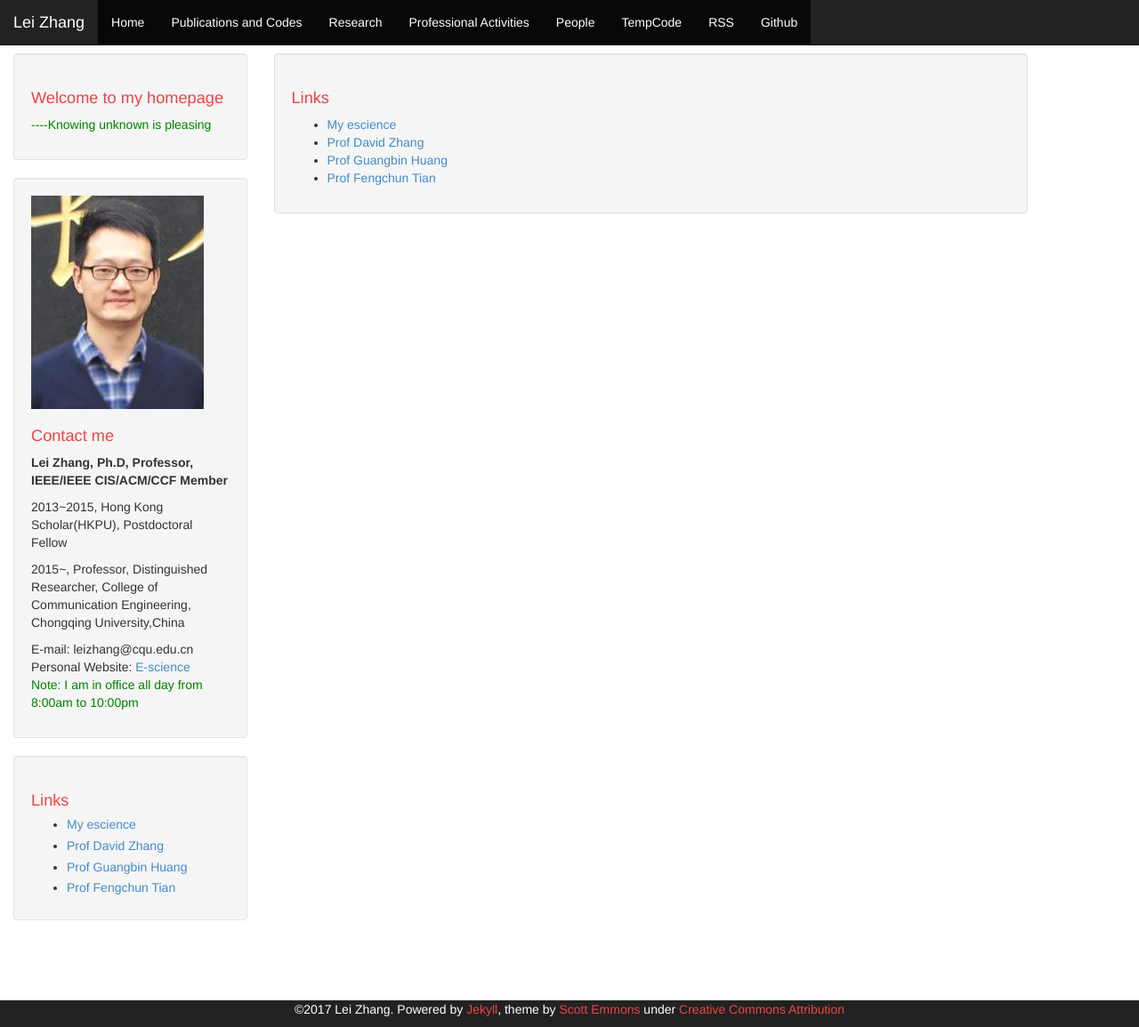
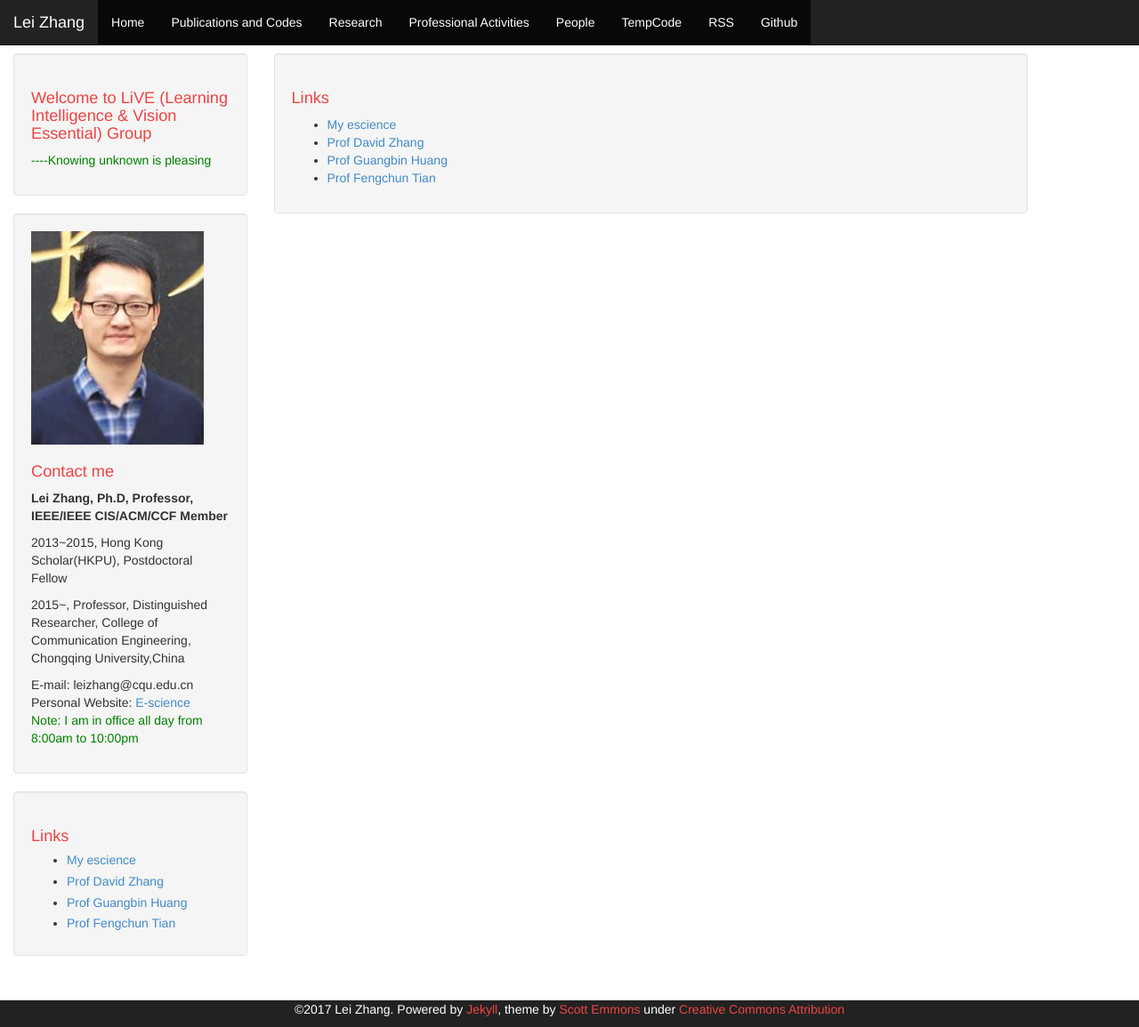
Before and after one commit to DrLeiZhang/website, a Jekyll site: the page built from links.html, in a window 1280 px wide and 1155 px high. Shown: the whole window at 89% size. Built offline with Jekyll 4.4.1, drawn with Linux system fonts in a browser that asks for light colours; Markdown is read by kramdown in place of the engine named in the settings.

Commit message:
Update
Signed-off-by: leizhang@cqu.edu.cn <leizhang@cqu.edu.cn>

```diff
--- a/_config.yml
+++ b/_config.yml
@@ -1,7 +1,7 @@
 # Jekyll configuration
 name: Lei Zhang
 
-description: <h1>Welcome to my homepage</h1><p style="color:green;">----Knowing unknown is pleasing</p>
+description: <h1>Welcome to LiVE (Learning Intelligence & Vision Essential) Group</h1><p style="color:green;">----Knowing unknown is pleasing</p>
 
 # url is currently only used only for the RSS feed in feed.xml
 url: http://www.leizhang.tk
```
Also changed, not shown: img/me_new.jpg (deleted), img/me_new_3.jpg (deleted), img/me_new_4.jpg (deleted), img/me_new_4（1）.jpg (deleted), img/me_new_5.jpg (deleted), img/me_new_6 (2).jpg (deleted), img/me_new_6.jpg (deleted).
